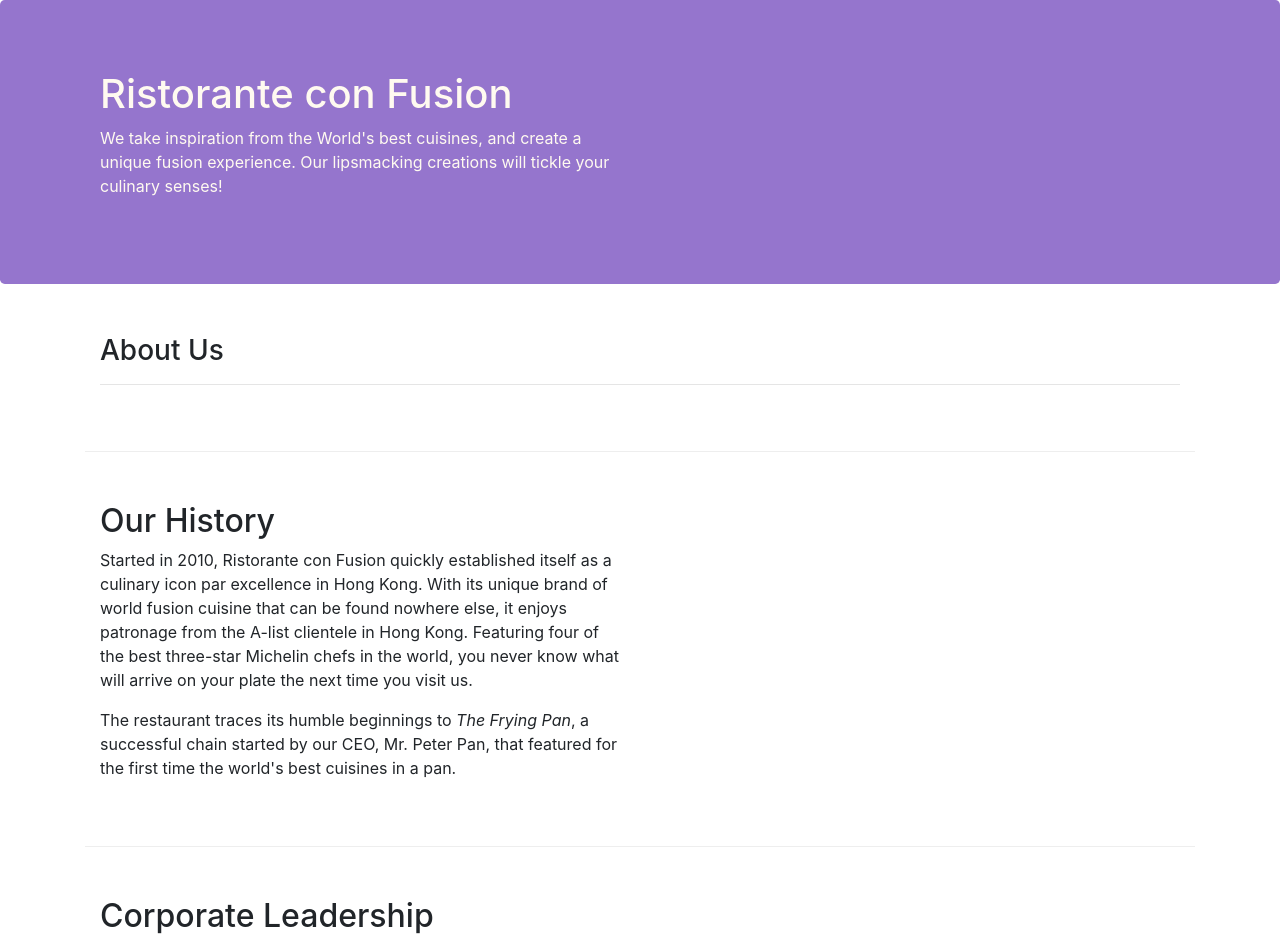
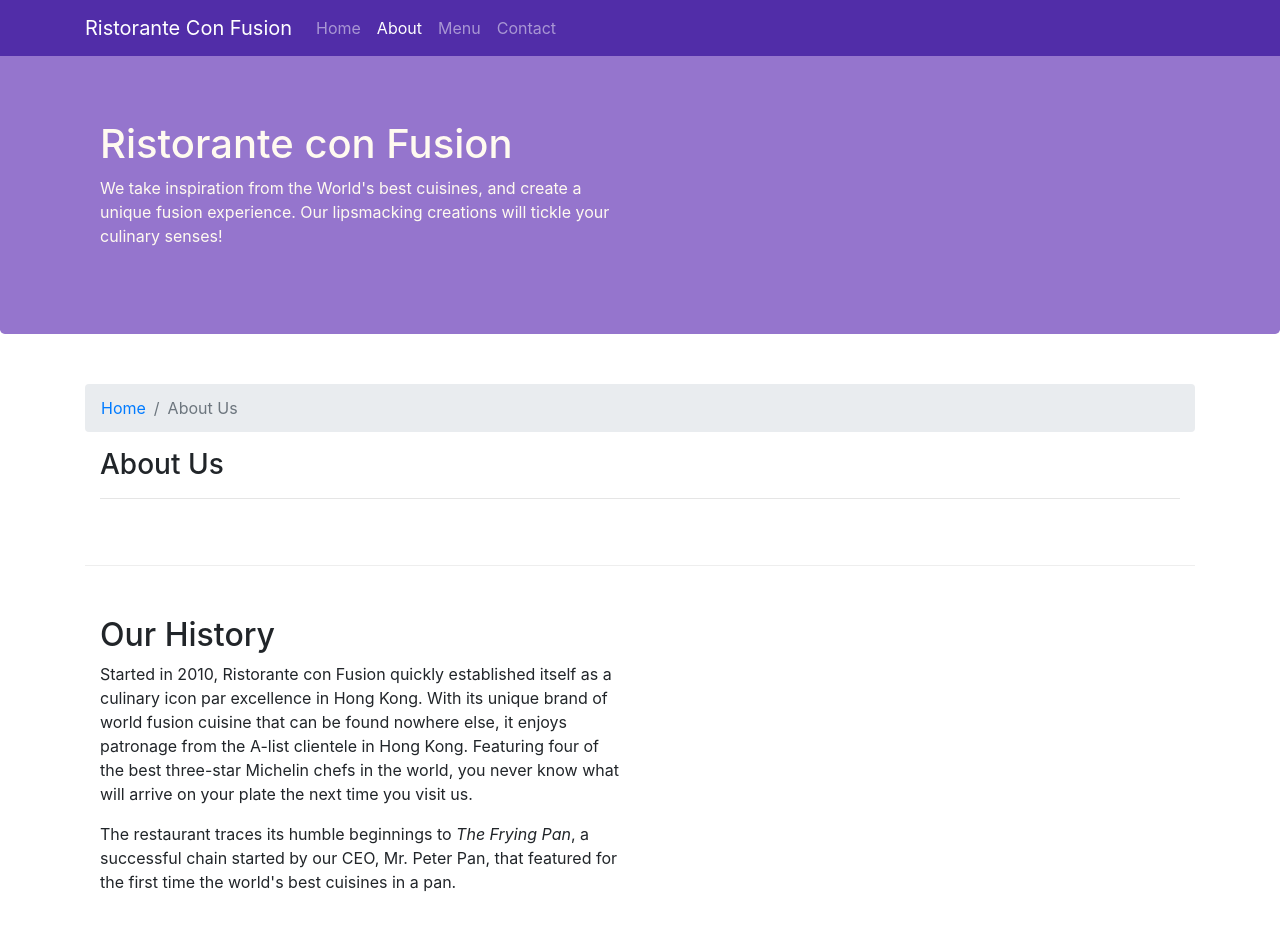
Before and after one commit to ebastidasp/Bootstrap4-conFusion, a website: page aboutus.html in a window 1280 px wide. Shown: the top 938 px of the page. Drawn offline with nearby package versions, Linux system fonts and the light colour scheme.

Commit message:
Navbar and Breadcrumbs

```diff
--- a/aboutus.html
+++ b/aboutus.html
@@ -16,6 +16,22 @@
 </head>
 
 <body>
+    <nav class="navbar navbar-dark navbar-expand-sm fixed-top">
+        <button class="navbar-toggler" type="button" data-toggle="collapse" data-target="#Navbar">
+            <span class="navbar-toggler-icon"></span>
+        </button>
+        <div class="container">
+           <a class="navbar-brand" href="./index.html">Ristorante Con Fusion</a>
+           <div class="collapse navbar-collapse" id="Navbar">
+                <ul class="navbar-nav mr-auto">
+                    <li class="nav-item"><a class="nav-link" href="./index.html">Home</a></li>
+                    <li class="nav-item active"><a class="nav-link" href="#">About</a></li>
+                    <li class="nav-item"><a class="nav-link" href="#">Menu</a></li>
+                    <li class="nav-item"><a class="nav-link" href="#">Contact</a></li>
+                </ul>
+            </div>
+        </div>
+    </nav>
 
     <header class="jumbotron">
         <div class="container">
@@ -32,6 +48,10 @@
 
     <div class="container">
         <div class="row row-content">
+            <ol class="col-12 breadcrumb">
+                <li class="breadcrumb-item"><a href="./index.html">Home</a></li>
+                <li class="breadcrumb-item active">About Us</li>
+            </ol>
             <div class="col-12">
                <h3>About Us</h3>
                <hr>
--- a/css/styles.css
+++ b/css/styles.css
@@ -28,3 +28,12 @@ address{
     margin:0px;
     color:#0f0f0f;
 }
+
+body{
+    padding:50px 0px 0px 0px;
+    z-index:0;
+}
+
+.navbar-dark {
+     background-color: #512DA8;
+}
```
Also changed, not shown: index.html (+18 -1 lines).
